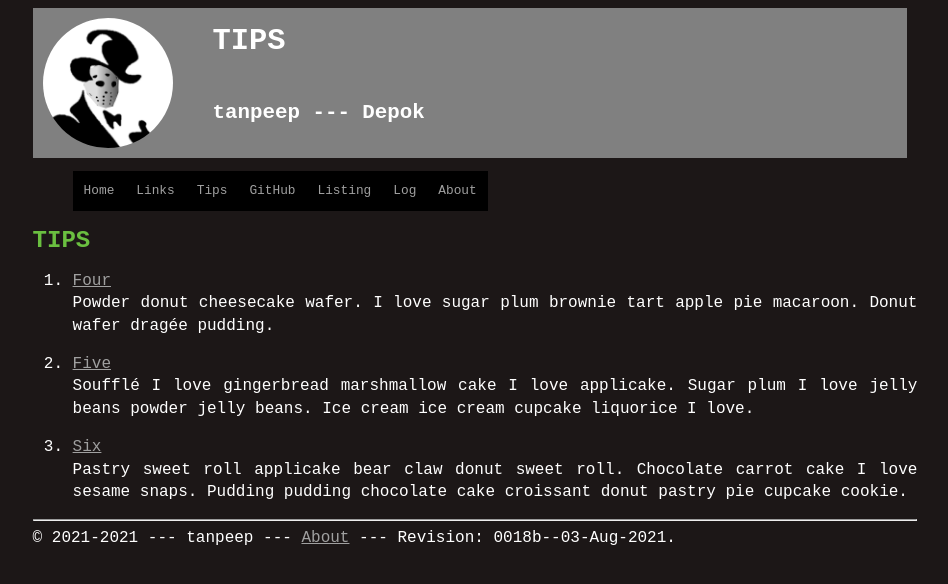
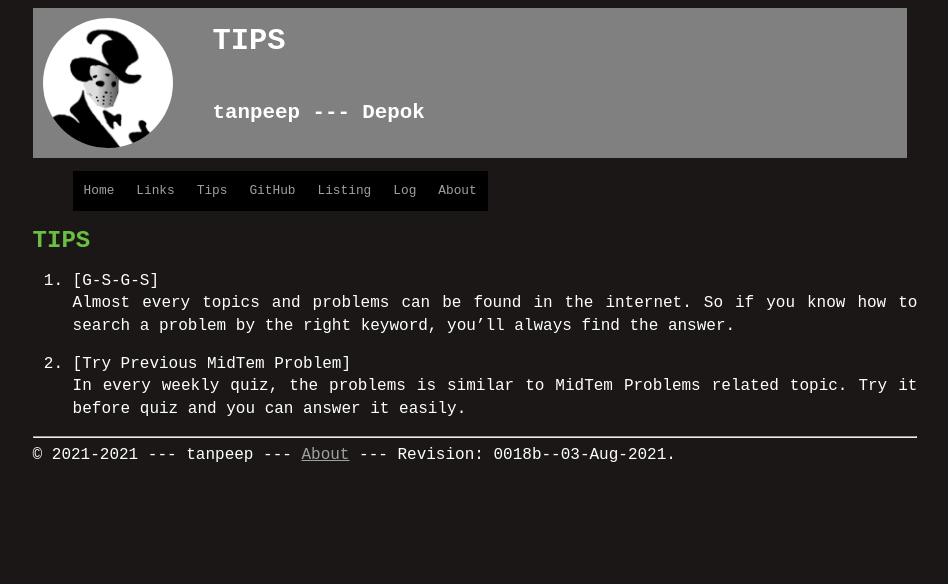
Before and after one commit to tanpeep/os212, a Jekyll site: the page built from tips.md, in a window 1280 px wide. Shown: the top 584 px of the page, without its empty margins (165-1113 px from the left). Built offline with Jekyll 4.4.1, drawn with Linux system fonts in a browser that asks for light colours; our own code applies the rules of GitHub Pages for plain Markdown files.

```diff
--- a/TXT/myrank.txt
+++ b/TXT/myrank.txt
@@ -8,3 +8,6 @@ ZCZC W03 virdianhrn
 ZCZC W04 adnptrpw
 ZCZC W04 adirasayidina
 ZCZC W04 abdulrahman01uiacid
+ZCZC W05 aldariaski
+ZCZC W05 ahmadrafidev
+ZCZC W05 alfatihaditya
--- a/tips.md
+++ b/tips.md
@@ -4,17 +4,8 @@ permalink: /TIPS/
 
 # TIPS
 
-4. [Four](https://en.wikipedia.org/wiki/4)<br>
-Powder donut cheesecake wafer.
-I love sugar plum brownie tart apple pie macaroon.
-Donut wafer dragée pudding.
+1. [G-S-G-S]<br>
+Almost every topics and problems can be found in the internet. So if you know how to search a problem by the right keyword, you'll always find the answer.
 
-5. [Five](https://en.wikipedia.org/wiki/5)<br>
-Soufflé I love gingerbread marshmallow cake I love applicake.
-Sugar plum I love jelly beans powder jelly beans.
-Ice cream ice cream cupcake liquorice I love.
-
-6. [Six](https://en.wikipedia.org/wiki/6)<br>
-Pastry sweet roll applicake bear claw donut sweet roll.
-Chocolate carrot cake I love sesame snaps.
-Pudding pudding chocolate cake croissant donut pastry pie cupcake cookie.
+2. [Try Previous MidTem Problem]<br>
+In every weekly quiz, the problems is similar to MidTem Problems related topic. Try it before quiz and you can answer it easily.
```
Also changed, not shown: TXT/mylog.txt (+10 -0 lines), links.md (+3 -0 lines), 5 other files.
